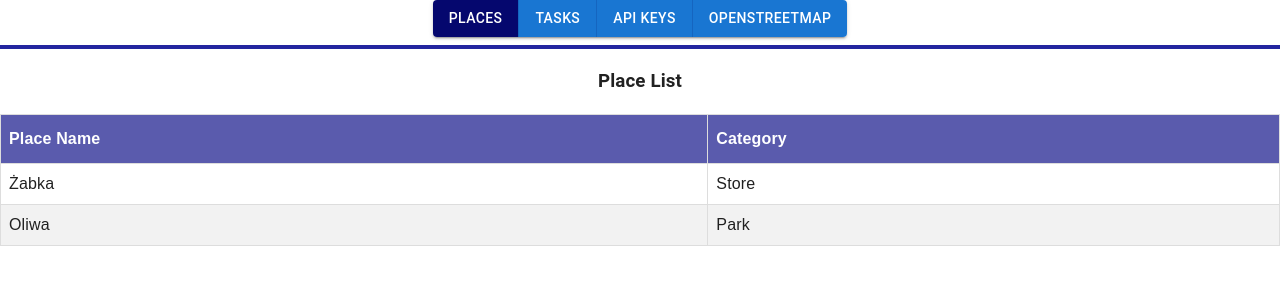
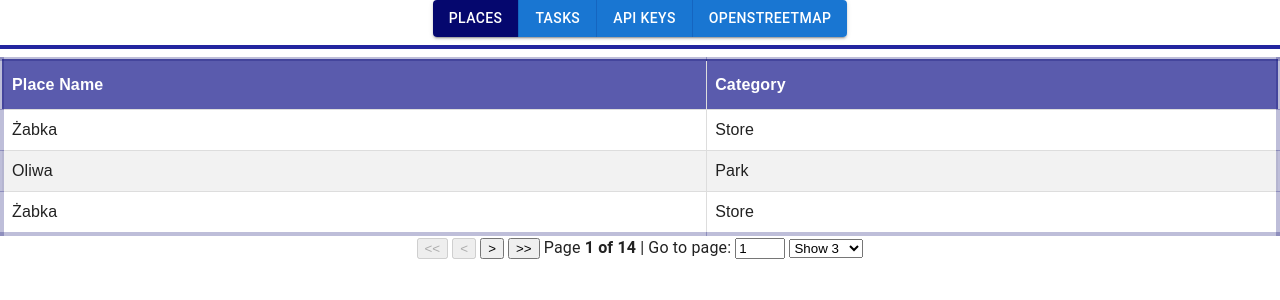
Before and after one commit to ArtsemStankevich/15-minute-admin, a React (Create React App) app: page / in a window 1280 px wide. Shown: the top 300 px of the page. Built offline with nearby package versions, Linux system fonts and the light colour scheme.

Commit message:
add react-table with pagination

```diff
--- a/package.json
+++ b/package.json
@@ -15,8 +15,13 @@
     "axios": "^1.6.0",
     "google-map-react": "^2.2.1",
     "react": "^18.2.0",
+    "react-bootstrap": "^2.9.1",
+    "react-bootstrap-table-next": "^4.0.3",
+    "react-bootstrap-table2-editor": "^1.4.0",
+    "react-bootstrap-table2-paginator": "^2.1.2",
     "react-dom": "^18.2.0",
     "react-scripts": "5.0.1",
+    "react-table": "^7.8.0",
     "web-vitals": "^2.1.4"
   },
   "scripts": {
--- /dev/null
+++ b/src/components/PlaceList.jsx
@@ -0,0 +1,31 @@
+import React from 'react';
+import placesData from './data/places.json';
+import Table from './Table';
+
+function PlaceList() {
+
+  const columns = React.useMemo(
+    () => [
+      {
+        Header: 'Place Name',
+        accessor: 'placeName',
+      },
+      {
+        Header: 'Category',
+        accessor: 'category',
+      },
+    ],
+    []
+  );
+
+
+
+  return (
+    <div>
+      <Table columns={columns} data={placesData} />
+    </div>
+  );
+}
+
+
+export default PlaceList;
--- a/src/components/Places.jsx
+++ b/src/components/Places.jsx
@@ -1,34 +1,13 @@
 import React from 'react';
-import placesData from './data/places.json';
 import './style/Categories.css';
 import { CssBaseline } from '@mui/material';
+import PlaceList from './PlaceList';
 
 function Places(props) {
   return (
     <div>
     <CssBaseline />
-          <div>
-
-        <h3 style={{ textAlign: 'center' }}>Place List</h3>
-        <table id="tasks">
-          <thead>
-            <tr>
-              <th>Place Name</th>
-              <th>Category</th>
-            </tr>
-          </thead>
-          <tbody>
-            {placesData.map((place, index) => (
-              <tr key={index} className={index % 2 === 0 ? 'even' : ''}>
-                <td>{place.placeName}</td>
-                <td>{place.category}</td>
-              </tr>
-            ))}
-          </tbody>
-        </table>
-
-    </div>
-
+    <PlaceList />
     </div>
   );
 }
--- /dev/null
+++ b/src/components/Table.jsx
@@ -0,0 +1,112 @@
+import React from 'react';
+import { useTable, usePagination } from 'react-table';
+import './style/Categories.css';
+
+function Table({ columns, data }) {
+    const {
+      getTableProps,
+      getTableBodyProps,
+      headerGroups,
+      prepareRow,
+      page,
+      pageOptions,
+      state: { pageIndex, pageSize },
+      gotoPage,
+      previousPage,
+      nextPage,
+      canPreviousPage,
+      canNextPage,
+      setPageSize,
+    } = useTable(
+      {
+        columns,
+        data,
+        initialState: { pageIndex: 0, pageSize: 3 },
+      },
+      usePagination
+    );
+
+  return (
+    <div>
+      <table {...getTableProps()} className="border-max" id="tasks">
+        <thead>
+          {headerGroups.map(headerGroup => (
+            <tr {...headerGroup.getHeaderGroupProps()}>
+              {headerGroup.headers.map(column => (
+                <th {...column.getHeaderProps()}>{column.render('Header')}</th>
+              ))}
+            </tr>
+          ))}
+        </thead>
+        <tbody {...getTableBodyProps()}>
+          {page.map(row => {
+            prepareRow(row);
+            return (
+              <tr {...row.getRowProps()} className={row.index % 2 === 0 ? 'even' : ''}>
+                {row.cells.map(cell => {
+                  return (
+                    <td {...cell.getCellProps()}>
+                    {cell.column.id === 'runStopCancel' ? (
+                      <div>
+                        <button className="button">Run</button>
+                        <button className="button">Stop</button>
+                        <button className="button">Cancel</button>
+                      </div>
+                    ) : (
+                      cell.render('Cell')
+                    )}
+                  </td>
+                  );
+                })}
+              </tr>
+            );
+          })}
+        </tbody>
+      </table>
+      <div className="pagination" style={{ textAlign: 'center' }}>
+        <button onClick={() => gotoPage(0)} disabled={!canPreviousPage}>
+          {'<<'}
+        </button>{' '}
+        <button onClick={() => previousPage()} disabled={!canPreviousPage}>
+          {'<'}
+        </button>{' '}
+        <button onClick={() => nextPage()} disabled={!canNextPage}>
+          {'>'}
+        </button>{' '}
+        <button onClick={() => gotoPage(pageOptions.length - 1)} disabled={!canNextPage}>
+          {'>>'}
+        </button>{' '}
+        <span>
+          Page{' '}
+          <strong>
+            {pageIndex + 1} of {pageOptions.length}
+          </strong>{' '}
+        </span>
+        <span>
+          | Go to page:{' '}
+          <input
+            type="number"
+            defaultValue={pageIndex + 1}
+            onChange={e => {
+              const page = e.target.value ? Number(e.target.value) - 1 : 0;
+              gotoPage(page);
+            }}
+            style={{ width: '50px' }}
+          />
+        </span>{' '}
+        <select
+          value={pageSize}
+          onChange={e => setPageSize(Number(e.target.value))}
+        >
+          {[3, 5, 10, 20, 30, 40, 50].map(pageSize => (
+            <option key={pageSize} value={pageSize}>
+              Show {pageSize}
+            </option>
+          ))}
+        </select>
+      </div>
+    </div>
+  );
+}
+
+export default Table;
--- a/src/components/TaskList.jsx
+++ b/src/components/TaskList.jsx
@@ -1,43 +1,48 @@
 import React from 'react';
 import tasksData from './data/tasks.json';
-import './style/Categories.css';
+import Table from './Table';
 
 function TaskList() {
+
+  const columns = React.useMemo(
+    () => [
+      {
+        Header: 'Task Name',
+        accessor: 'taskName',
+      },
+      {
+        Header: 'Category',
+        accessor: 'category',
+      },
+      {
+        Header: 'Status',
+        accessor: 'status',
+      },
+      {
+        Header: 'Items Collected',
+        accessor: 'itemsCollected',
+      },
+      {
+        Header: 'Errors',
+        accessor: 'errors',
+      },
+      {
+        Header: 'Run/Stop/Cancel',
+        accessor: 'actions',
+        id: 'runStopCancel',
+      },
+    ],
+    []
+  );
+
+
+
   return (
     <div>
-      <div className="border-max">
-        <h3 style={{ textAlign: 'center', marginTop:'auto' }}>Task List</h3>
-        <table id="tasks">
-          <thead>
-            <tr>
-              <th>Task Name</th>
-              <th>Category</th>
-              <th>Status</th>
-              <th>Items Collected</th>
-              <th>Errors</th>
-              <th></th>
-            </tr>
-          </thead>
-          <tbody>
-            {tasksData.map((task, index) => (
-              <tr key={index} className={index % 2 === 0 ? 'even' : ''}>
-                <td>{task.taskName}</td>
-                <td>{task.category}</td>
-                <td>{task.status}</td>
-                <td>{task.itemsCollected}</td>
-                <td>{task.errors}</td>
-                <td>
-                  <button className="button">Run</button>
-                  <button className="button">Stop</button>
-                  <button className="button">Cancel</button>
-                </td>
-              </tr>
-            ))}
-          </tbody>
-        </table>
-      </div>
+      <Table columns={columns} data={tasksData} />
     </div>
   );
 }
 
+
 export default TaskList;
--- a/src/components/data/places.json
+++ b/src/components/data/places.json
@@ -1,4 +1,164 @@
 [
+    {
+      "placeName": "Żabka",
+      "category": "Store"
+    },
+    {
+    "placeName": "Oliwa",
+    "category": "Park"
+    },
+    {
+      "placeName": "Żabka",
+      "category": "Store"
+    },
+    {
+    "placeName": "Oliwa",
+    "category": "Park"
+    },
+    {
+      "placeName": "Żabka",
+      "category": "Store"
+    },
+    {
+    "placeName": "Oliwa",
+    "category": "Park"
+    },
+    {
+      "placeName": "Żabka",
+      "category": "Store"
+    },
+    {
+    "placeName": "Oliwa",
+    "category": "Park"
+    },
+    {
+      "placeName": "Żabka",
+      "category": "Store"
+    },
+    {
+    "placeName": "Oliwa",
+    "category": "Park"
+    },
+    {
+      "placeName": "Żabka",
+      "category": "Store"
+    },
+    {
+    "placeName": "Oliwa",
+    "category": "Park"
+    },
+    {
+      "placeName": "Żabka",
+      "category": "Store"
+    },
+    {
+    "placeName": "Oliwa",
+    "category": "Park"
+    },
+    {
+      "placeName": "Żabka",
+      "category": "Store"
+    },
+    {
+    "placeName": "Oliwa",
+    "category": "Park"
+    },
+    {
+      "placeName": "Żabka",
+      "category": "Store"
+    },
+    {
+    "placeName": "Oliwa",
+    "category": "Park"
+    },
+    {
+      "placeName": "Żabka",
+      "category": "Store"
+    },
+    {
+    "placeName": "Oliwa",
+    "category": "Park"
+    },
+    {
+      "placeName": "Żabka",
+      "category": "Store"
+    },
+    {
+    "placeName": "Oliwa",
+    "category": "Park"
+    },
+    {
+      "placeName": "Żabka",
+      "category": "Store"
+    },
+    {
+    "placeName": "Oliwa",
+    "category": "Park"
+    },
+    {
+      "placeName": "Żabka",
+      "category": "Store"
+    },
+    {
+    "placeName": "Oliwa",
+    "category": "Park"
+    },
+    {
+      "placeName": "Żabka",
+      "category": "Store"
+    },
+    {
+    "placeName": "Oliwa",
+    "category": "Park"
+    },
+    {
+      "placeName": "Żabka",
+      "category": "Store"
+    },
+    {
+    "placeName": "Oliwa",
+    "category": "Park"
+    },
+    {
+      "placeName": "Żabka",
+      "category": "Store"
+    },
+    {
+    "placeName": "Oliwa",
+    "category": "Park"
+    },
+    {
+      "placeName": "Żabka",
+      "category": "Store"
+    },
+    {
+    "placeName": "Oliwa",
+    "category": "Park"
+    },
+    {
+      "placeName": "Żabka",
+      "category": "Store"
+    },
+    {
+    "placeName": "Oliwa",
+    "category": "Park"
+    },
+    {
+      "placeName": "Żabka",
+      "category": "Store"
+    },
+    {
+    "placeName": "Oliwa",
+    "category": "Park"
+    },
+    {
+      "placeName": "Żabka",
+      "category": "Store"
+    },
+    {
+    "placeName": "Oliwa",
+    "category": "Park"
+    },
     {
       "placeName": "Żabka",
       "category": "Store"
--- a/src/components/data/tasks.json
+++ b/src/components/data/tasks.json
@@ -12,5 +12,76 @@
       "status": "Stoped",
       "itemsCollected": 20,
       "errors": 1
+    },
+    {
+      "taskName": "Task 1",
+      "category": "Store",
+      "status": "Running",
+      "itemsCollected": 10,
+      "errors": 2
+    },
+    {
+      "taskName": "Task 2",
+      "category": "Park",
+      "status": "Stoped",
+      "itemsCollected": 20,
+      "errors": 1
+    },
+    {
+      "taskName": "Task 1",
+      "category": "Store",
+      "status": "Running",
+      "itemsCollected": 10,
+      "errors": 2
+    },
+    {
+      "taskName": "Task 2",
+      "category": "Park",
+      "status": "Stoped",
+      "itemsCollected": 20,
+      "errors": 1
+    },
+    {
+      "taskName": "Task 1",
+      "category": "Store",
+      "status": "Running",
+      "itemsCollected": 10,
+      "errors": 2
+    },
+    {
+      "taskName": "Task 2",
+      "category": "Park",
+      "status": "Stoped",
+      "itemsCollected": 20,
+      "errors": 1
+    },
+    {
+      "taskName": "Task 1",
+      "category": "Store",
+      "status": "Running",
+      "itemsCollected": 10,
+      "errors": 2
+    },
+    {
+      "taskName": "Task 2",
+      "category": "Park",
+      "status": "Stoped",
+      "itemsCollected": 20,
+      "errors": 1
+    },
+    {
+      "taskName": "Task 1",
+      "category": "Store",
+      "status": "Running",
+      "itemsCollected": 10,
+      "errors": 2
+    },
+    {
+      "taskName": "Task 2",
+      "category": "Park",
+      "status": "Stoped",
+      "itemsCollected": 20,
+      "errors": 1
     }
-  ]
+
+]
--- a/src/components/style/Categories.css
+++ b/src/components/style/Categories.css
@@ -57,3 +57,35 @@
     cursor: pointer;
     border-radius: 3px;
   }
+
+  .custom-table {
+    font-family: Arial, Helvetica, sans-serif;
+  }
+
+  .custom-table .react-bootstrap-table2-header th {
+    background-color: #04AA6D;
+    color: white;
+    padding: 12px;
+  }
+
+  .custom-table .react-bootstrap-table2 .btn {
+    margin: 4px;
+    padding: 8px 16px;
+    background-color: #0F12A8;
+    color: white;
+    border: none;
+    cursor: pointer;
+    border-radius: 3px;
+  }
+
+  .custom-table .react-bootstrap-table2 .btn:hover {
+    background-color: #0C0F98;
+  }
+
+  .custom-table .react-bootstrap-table2-body .row-even {
+    background-color: #f2f2f2;
+  }
+
+  .custom-table .react-bootstrap-table2-body .row:hover {
+    background-color: #e8e8e8;
+  }
```
Also changed, not shown: src/components/style/styles.js (renamed from src/components/Map/styles.js), 1 other file (tests, documents, lock files or other folders).
